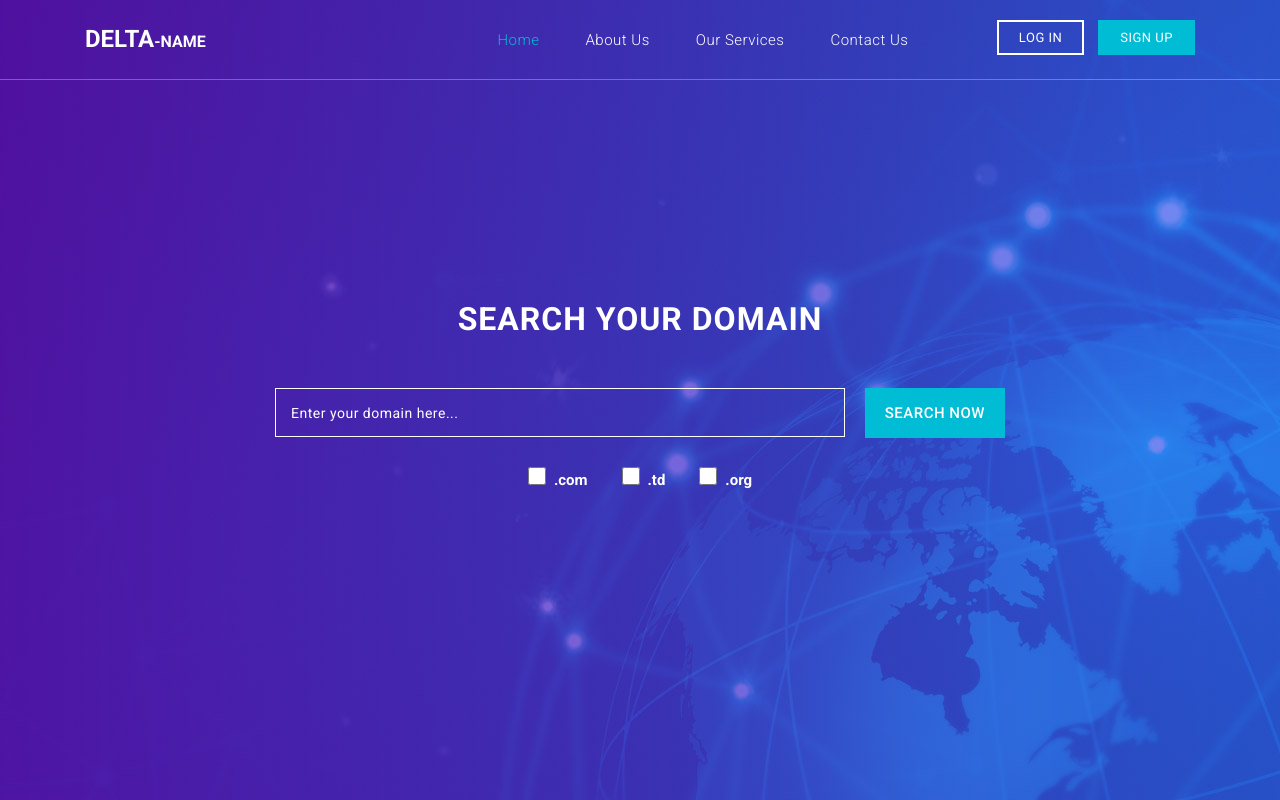
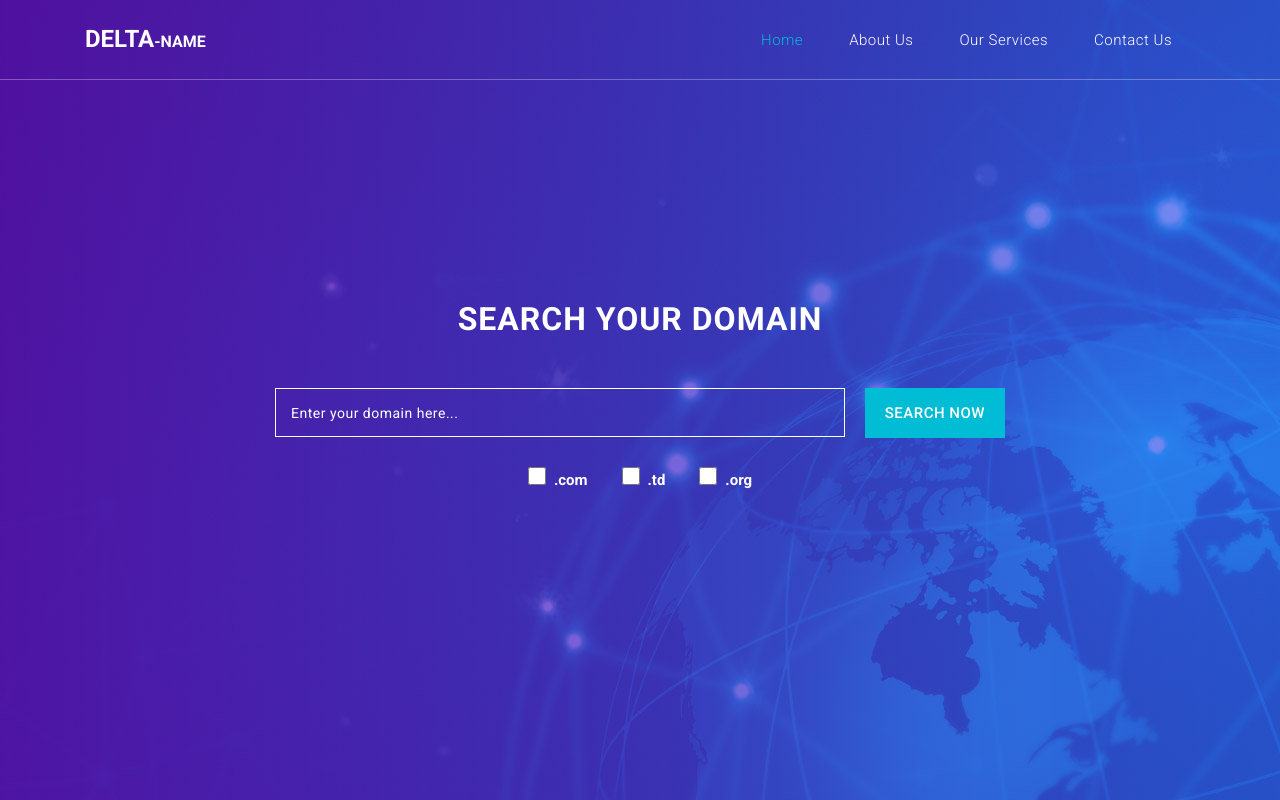
Before and after one commit to Mzdungus/delta-name, a plain HTML site: page index.html in a window 1280 px wide. Shown: the top 800 px of the page. Drawn offline with Linux system fonts and the light colour scheme.

Commit message:
Update index.html
NO THAT " <div class="functional-buttons">
            <ul>
              <li><a href="#">Log in</a></li>
              <li><a href="#">Sign Up</a></li>
            </ul>
          </div>"

```diff
--- a/index.html
+++ b/index.html
@@ -57,12 +57,6 @@
               <li class="nav-item">
                 <a class="nav-link" href="contact.html">Contact Us</a>
               </li>
-            </ul>
-          </div>
-          <div class="functional-buttons">
-            <ul>
-              <li><a href="#">Log in</a></li>
-              <li><a href="#">Sign Up</a></li>
             </ul>
           </div>
         </div>
```
